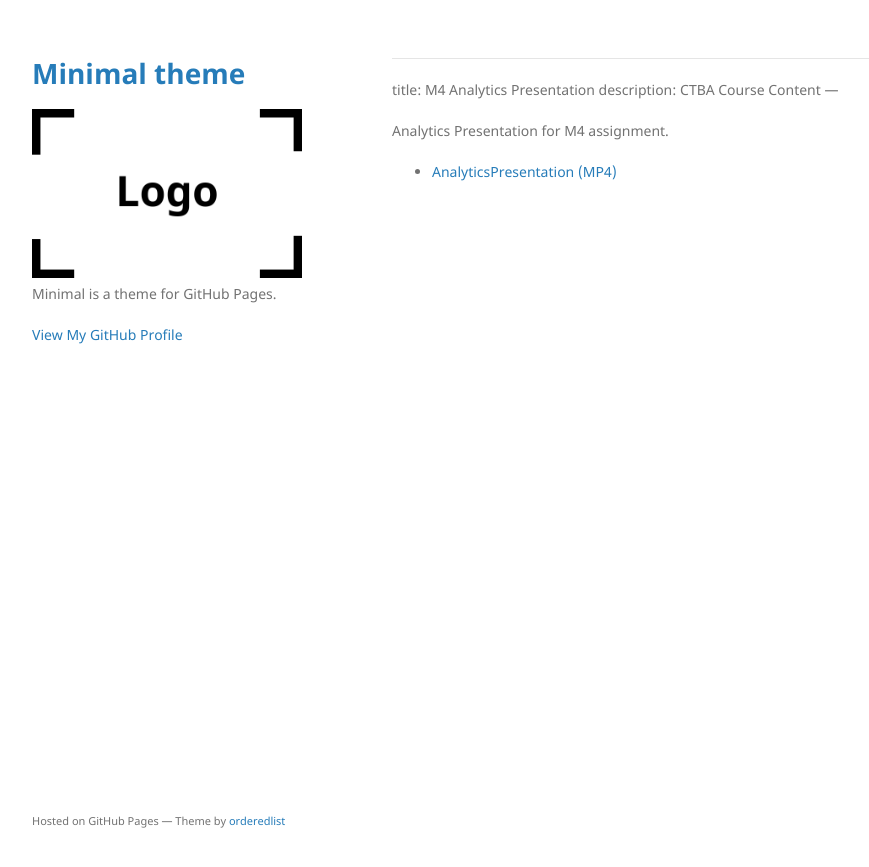
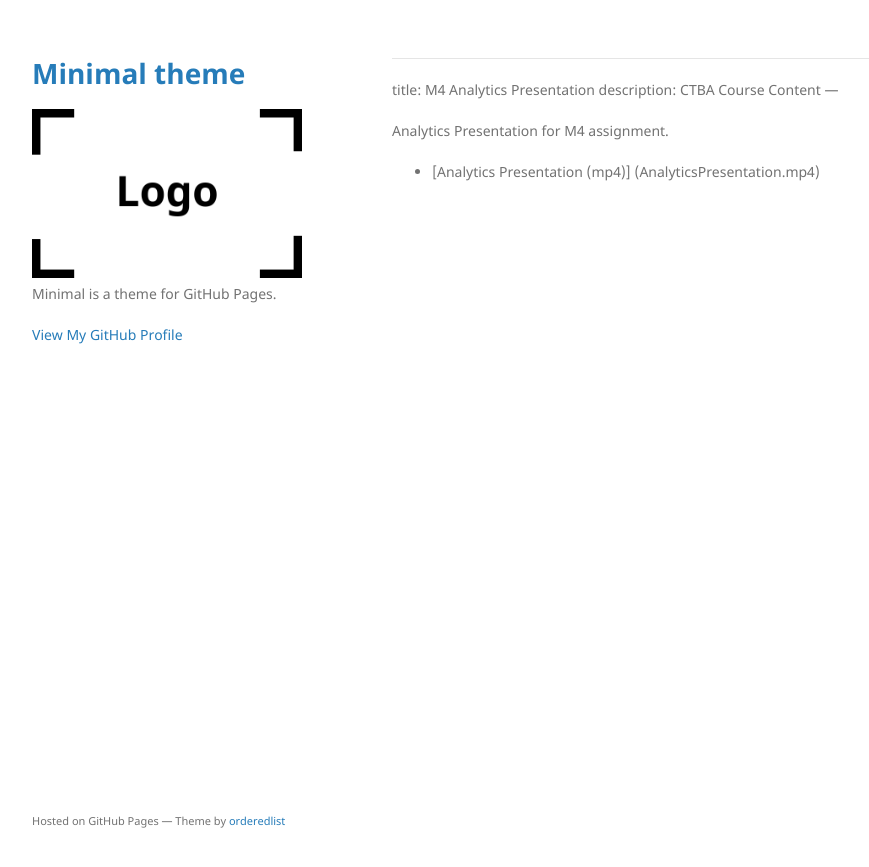
Before and after one commit to JoshuaAman/JoshuaAman.github.io, a Jekyll site: the page built from M4AnalyticsPresentation/index.md, in a window 1280 px wide. Shown: the top 867 px of the page, without its empty margins (178-1047 px from the left). Built offline with Jekyll 4.4.1, drawn with Linux system fonts in a browser that asks for light colours; our own code applies the rules of GitHub Pages for plain Markdown files.

Commit message:
Update index.md

```diff
--- a/M4AnalyticsPresentation/index.md
+++ b/M4AnalyticsPresentation/index.md
@@ -5,4 +5,4 @@
 ---
 
 Analytics Presentation for M4 assignment.
-- [AnalyticsPresentation (MP4)](AnalyticsPresentation.MP4)
+- [Analytics Presentation (mp4)] (AnalyticsPresentation.mp4)
```
